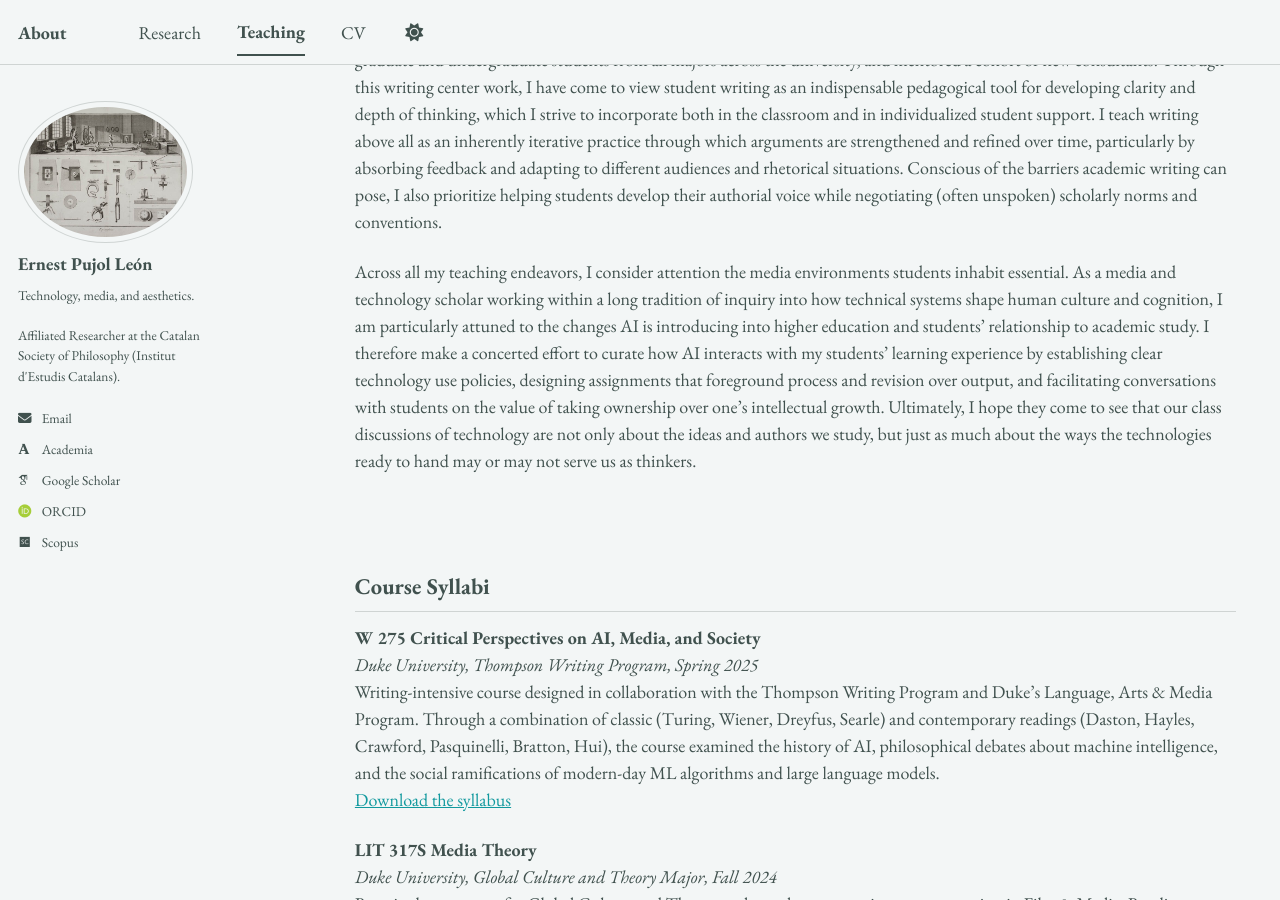
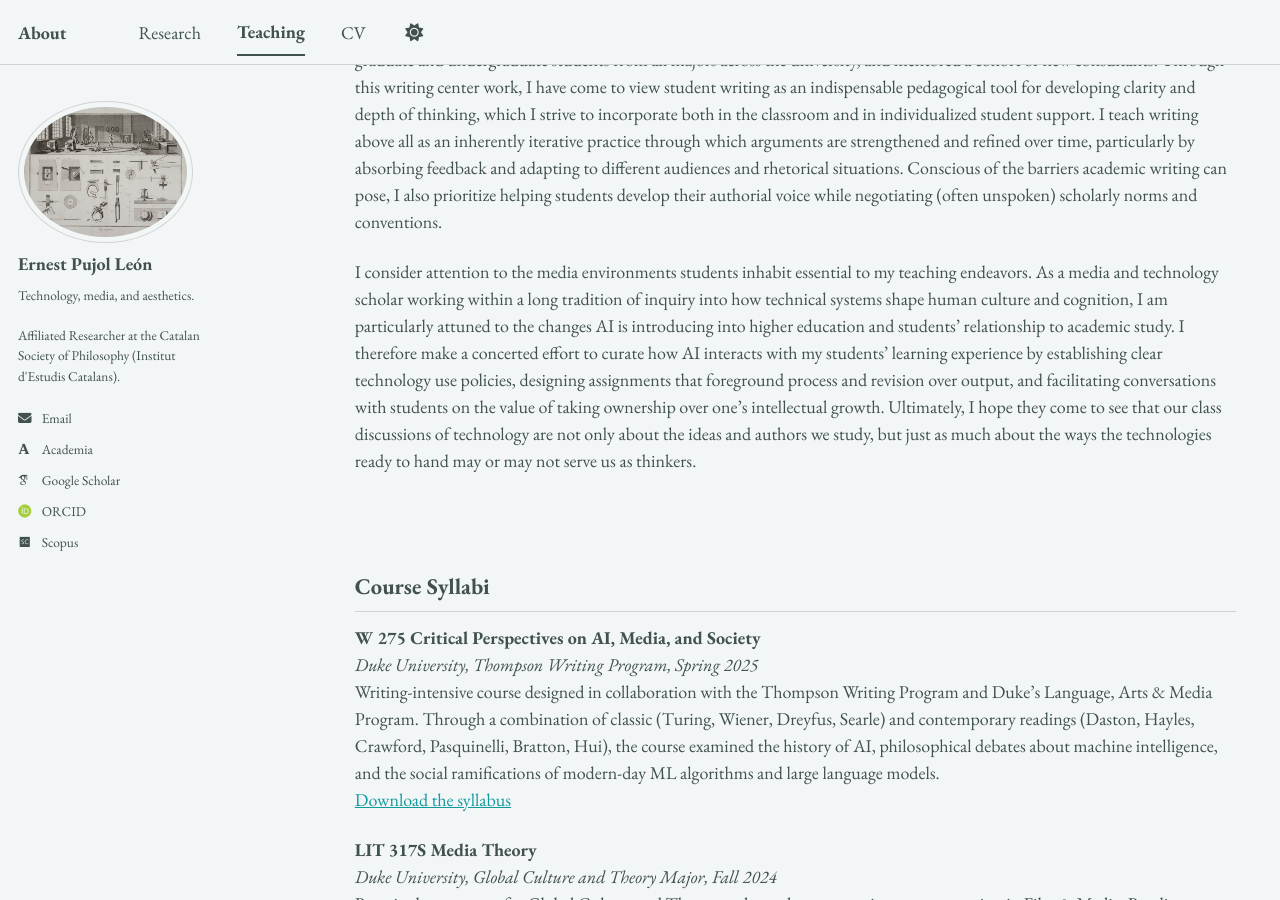
Before and after one commit to epujol90/epujol90.github.io, a Jekyll site: the page built from _pages/teaching.md, in a window 1280 px wide and 900 px high, scrolled down 548 px. Built offline with Jekyll 4.4.1, drawn with Linux system fonts in a browser that asks for light colours; some web fonts are replaced; a script bundle is joined from its source files by our own code; library files that are not in the unit come from our copies.

Commit message:
Update teaching.md

```diff
--- a/_pages/teaching.md
+++ b/_pages/teaching.md
@@ -11,7 +11,7 @@ My teaching experience includes both classroom instruction and writing center pr
 
 Beyond traditional coursework, my teaching is deeply indebted to my writing center experience. During my last two years at Duke, I worked as a writing consultant at the Thompson Writing Studio, where I led over 300 one-on-one consultations with graduate and undergraduate students from all majors across the university, and mentored a cohort of new consultants. Through this writing center work, I have come to view student writing as an indispensable pedagogical tool for developing clarity and depth of thinking, which I strive to incorporate both in the classroom and in individualized student support. I teach writing above all as an inherently iterative practice through which arguments are strengthened and refined over time, particularly by absorbing feedback and adapting to different audiences and rhetorical situations. Conscious of the barriers academic writing can pose, I also prioritize helping students develop their authorial voice while negotiating (often unspoken) scholarly norms and conventions.
 
-Across all my teaching endeavors, I consider attention the media environments students inhabit essential. As a media and technology scholar working within a long tradition of inquiry into how technical systems shape human culture and cognition, I am particularly attuned to the changes AI is introducing into higher education and students’ relationship to academic study. I therefore make a concerted effort to curate how AI interacts with my students’ learning experience by establishing clear technology use policies, designing assignments that foreground process and revision over output, and facilitating conversations with students on the value of taking ownership over one’s intellectual growth. Ultimately, I hope they come to see that our class discussions of technology are not only about the ideas and authors we study, but just as much about the ways the technologies ready to hand may or may not serve us as thinkers.
+I consider attention to the media environments students inhabit essential to my teaching endeavors. As a media and technology scholar working within a long tradition of inquiry into how technical systems shape human culture and cognition, I am particularly attuned to the changes AI is introducing into higher education and students’ relationship to academic study. I therefore make a concerted effort to curate how AI interacts with my students’ learning experience by establishing clear technology use policies, designing assignments that foreground process and revision over output, and facilitating conversations with students on the value of taking ownership over one’s intellectual growth. Ultimately, I hope they come to see that our class discussions of technology are not only about the ideas and authors we study, but just as much about the ways the technologies ready to hand may or may not serve us as thinkers.
 <br>
 <br>
 <br>
```
